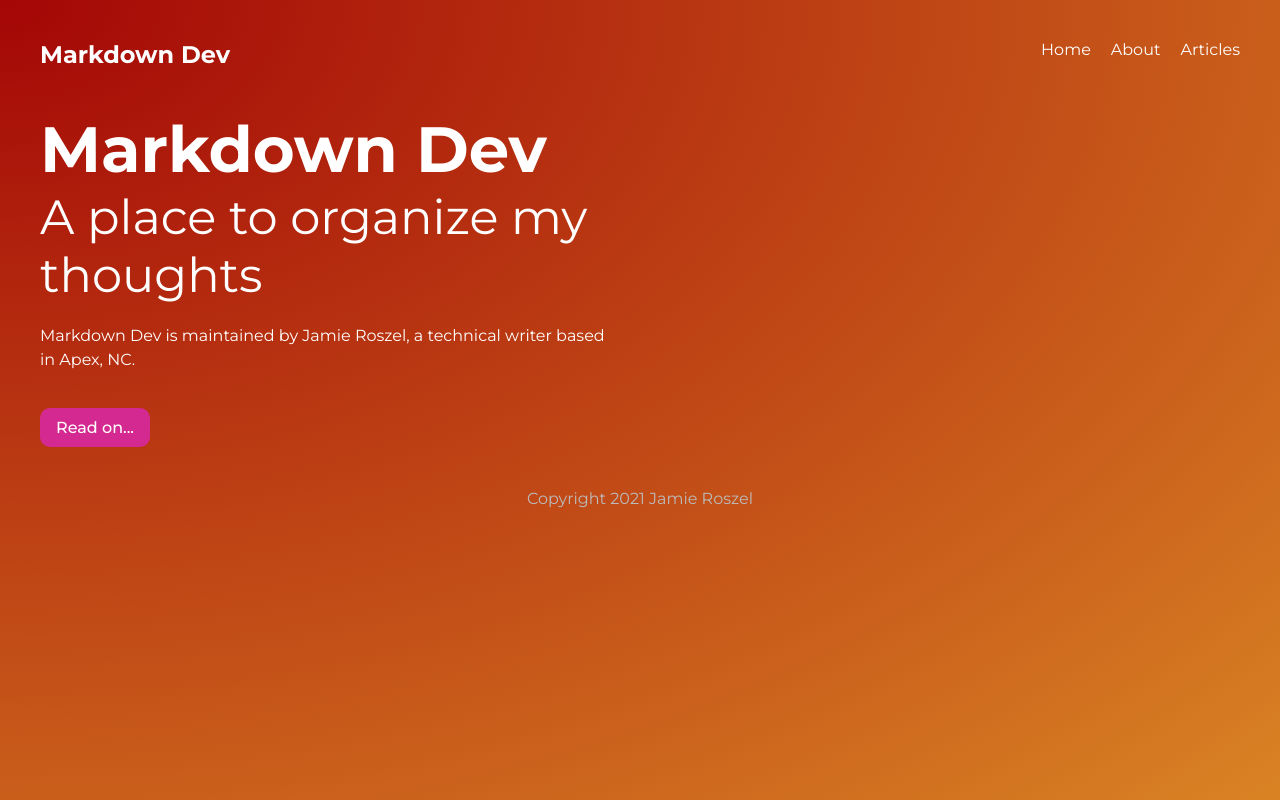
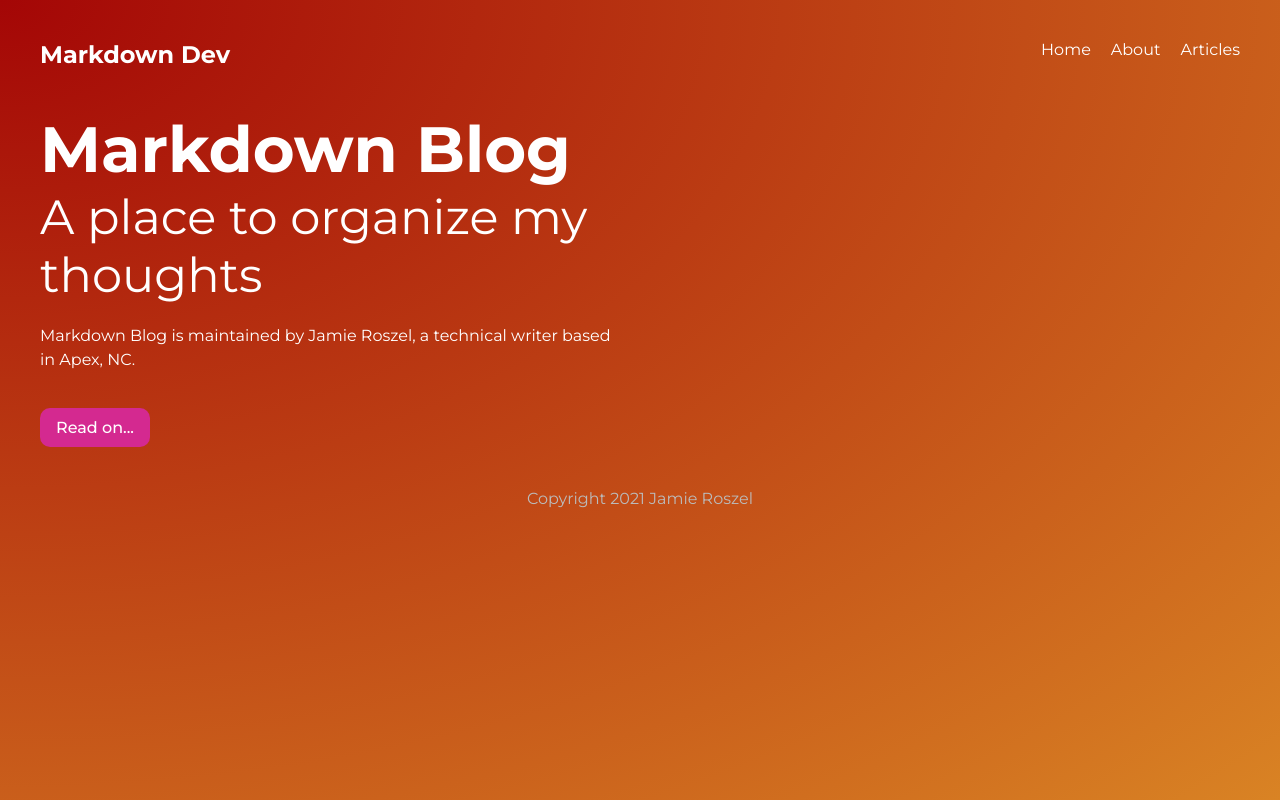
Before and after one commit to jamieroszel/capstone2.0, a Gatsby site: page / in a window 1280 px wide. Built offline with nearby package versions, Linux system fonts and the light colour scheme; Gatsby itself is replaced by a stand-in of ours.

Commit message:
update title

```diff
--- a/src/pages/index.js
+++ b/src/pages/index.js
@@ -8,9 +8,9 @@ export default function Home({data}) {
     <Layout>
       <section className={styles.header}>
         <div>
-          <h2>Markdown Dev</h2>
+          <h2>Markdown Blog</h2>
           <h3>A place to organize my thoughts</h3>
-          <p>Markdown Dev is maintained by Jamie Roszel, a technical writer based in Apex, NC. </p>
+          <p>Markdown Blog is maintained by Jamie Roszel, a technical writer based in Apex, NC. </p>
           <Link className={styles.btn} to="/articles">Read on...</Link>
         </div>
       </section>
```
